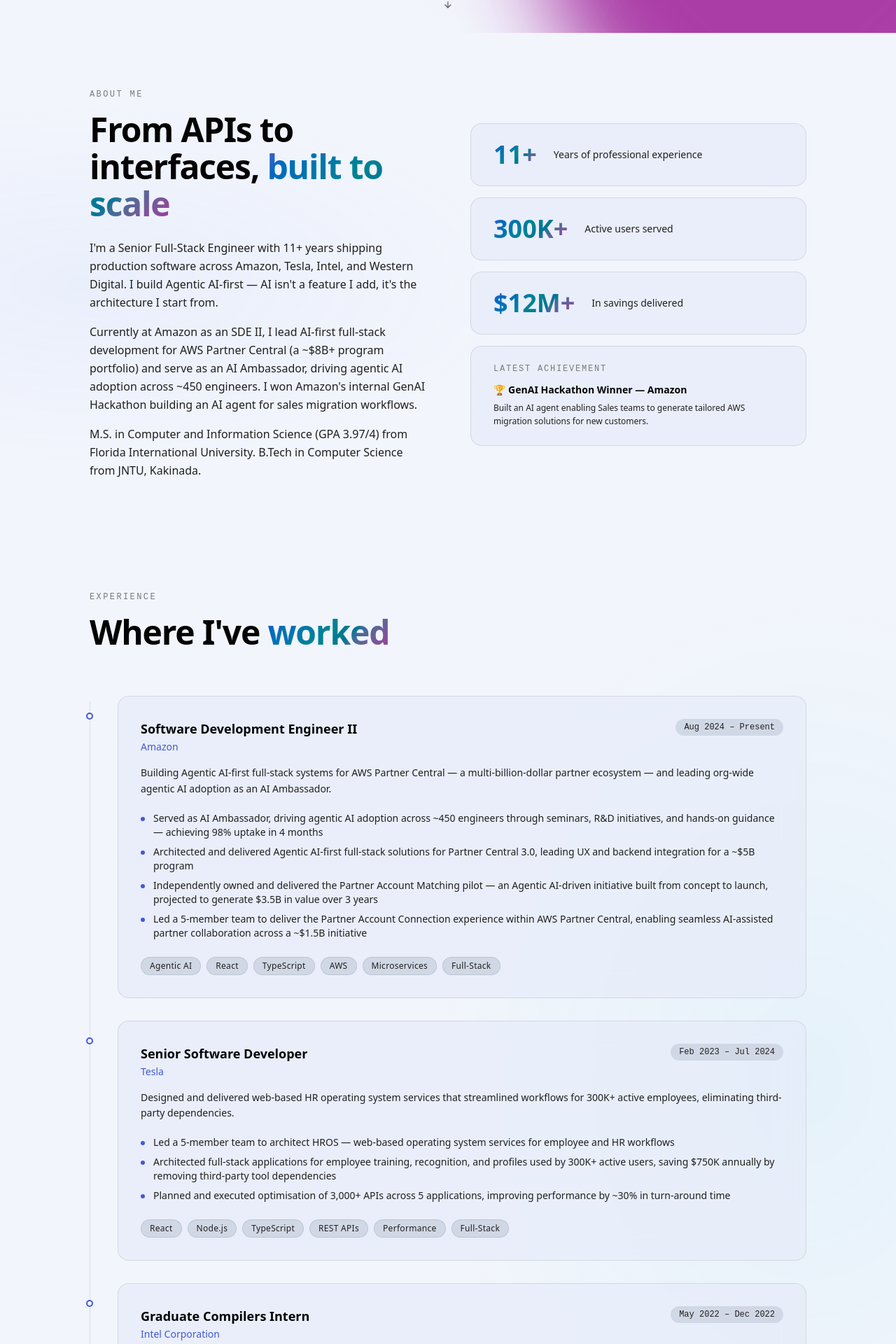
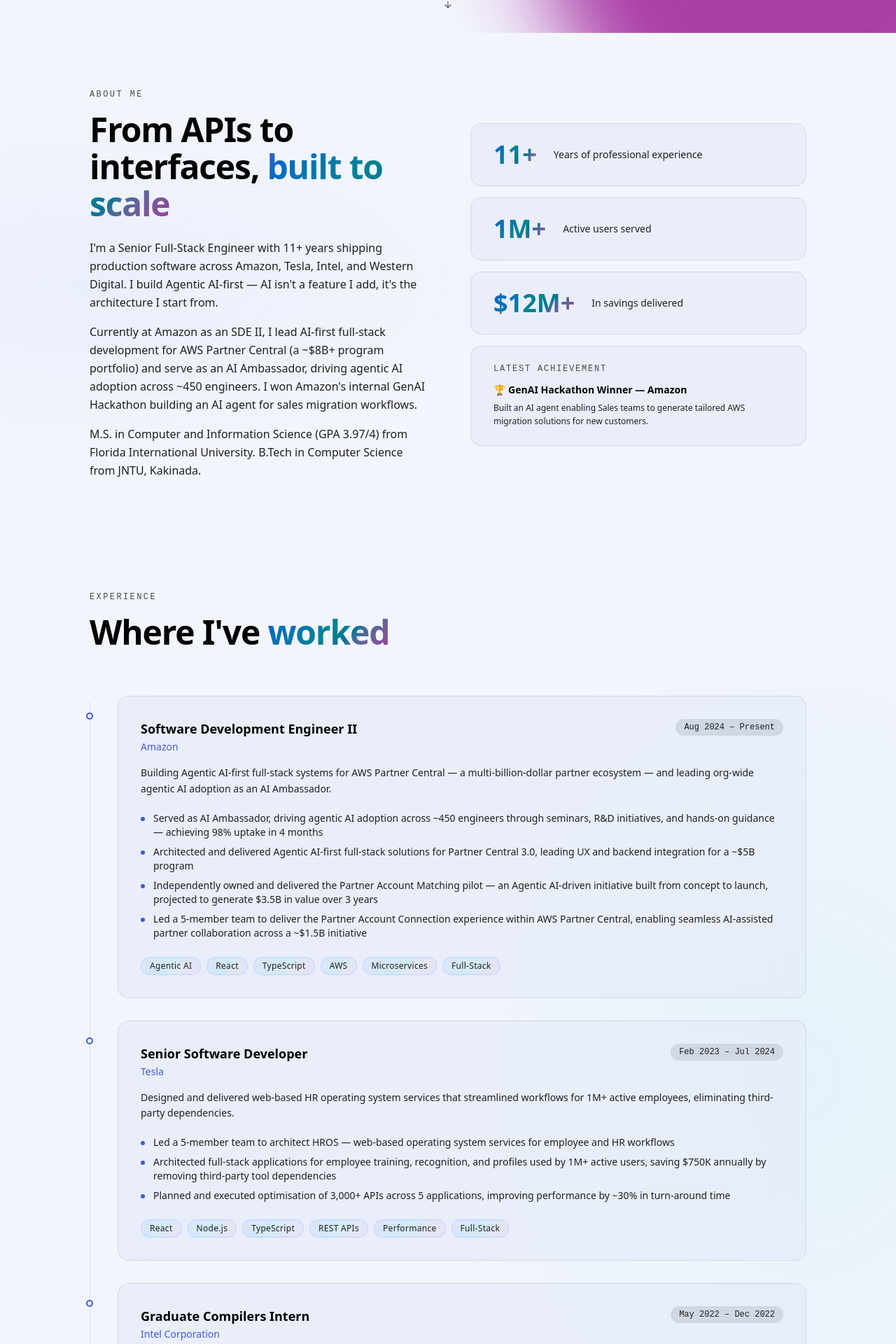
Before and after one commit to IamTheLegend/portfolio, a React (Vite) app: page / in a window 1280 px wide. Shown: the part 753-2673 px from the top of the page at 70% size. Built offline with nearby package versions, Linux system fonts and the light colour scheme.

Commit message:
light mode fixes

```diff
--- a/src/components/sections/about.tsx
+++ b/src/components/sections/about.tsx
@@ -4,7 +4,7 @@ import { GradientText } from '@/components/ui/gradient-text'
 
 const stats = [
   { value: '11+', label: 'Years of professional experience' },
-  { value: '300K+', label: 'Active users served' },
+  { value: '1M+', label: 'Active users served' },
   { value: '$12M+', label: 'In savings delivered' },
 ]
 
@@ -16,7 +16,7 @@ export function About() {
           {/* Left: bio */}
           <div>
             <FadeIn direction="left">
-              <p className="text-xs font-mono uppercase tracking-[0.2em] mb-4" style={{ color: 'var(--dim)' }}>
+              <p className="text-xs font-mono uppercase tracking-[0.2em] mb-4" style={{ color: 'var(--muted)' }}>
                 About me
               </p>
               <h2 className="text-4xl sm:text-5xl font-bold tracking-tight leading-[1.1] mb-6">
@@ -56,7 +56,7 @@ export function About() {
 
             <StaggerItem>
               <div className="glass rounded-2xl px-8 py-6">
-                <p className="text-xs font-mono uppercase tracking-[0.15em] mb-3" style={{ color: 'var(--dim)' }}>
+                <p className="text-xs font-mono uppercase tracking-[0.15em] mb-3" style={{ color: 'var(--muted)' }}>
                   Latest achievement
                 </p>
                 <p className="font-semibold text-sm" style={{ color: 'var(--fg)' }}>
--- a/src/components/sections/contact.tsx
+++ b/src/components/sections/contact.tsx
@@ -28,7 +28,7 @@ export function Contact() {
         />
 
         <FadeIn>
-          <p className="text-xs font-mono uppercase tracking-[0.2em] mb-4" style={{ color: 'var(--dim)' }}>Contact</p>
+          <p className="text-xs font-mono uppercase tracking-[0.2em] mb-4" style={{ color: 'var(--muted)' }}>Contact</p>
           <h2 className="text-4xl sm:text-5xl font-bold tracking-tight leading-[1.1] mb-6">
             Let's build something <GradientText>great</GradientText>
           </h2>
--- a/src/components/sections/hero.tsx
+++ b/src/components/sections/hero.tsx
@@ -92,7 +92,7 @@ export function Hero() {
           style={{ color: 'var(--body)' }}
         >
           From architecting AWS partner platforms powering billion-dollar programs to shipping
-          HR applications used by 300K+ people — I build software that performs at scale.
+          HR applications used by 1M+ people — I build software that performs at scale.
         </motion.p>
 
         {/* CTAs */}
--- a/src/components/sections/skills.tsx
+++ b/src/components/sections/skills.tsx
@@ -12,7 +12,7 @@ export function Skills() {
       <div className="max-w-5xl mx-auto">
         {/* Heading */}
         <FadeIn className="mb-16 text-center">
-          <p className="text-xs font-mono uppercase tracking-[0.2em] mb-4" style={{ color: 'var(--dim)' }}>Skills</p>
+          <p className="text-xs font-mono uppercase tracking-[0.2em] mb-4" style={{ color: 'var(--muted)' }}>Skills</p>
           <h2 className="text-4xl sm:text-5xl font-bold tracking-tight leading-[1.1]">
             Built to be <GradientText>AI-first</GradientText>
           </h2>
@@ -51,8 +51,8 @@ export function Skills() {
                     key={skill}
                     className="inline-flex items-center rounded-full px-5 py-2.5 text-sm font-semibold transition-all duration-200 cursor-default"
                     style={{
-                      background: 'linear-gradient(135deg, oklch(72% 0.19 270 / 0.15), oklch(72% 0.18 200 / 0.12), oklch(72% 0.20 330 / 0.15))',
-                      border: '1px solid oklch(72% 0.19 270 / 0.30)',
+                      background: 'linear-gradient(135deg, oklch(72% 0.19 270 / 0.10), oklch(72% 0.18 200 / 0.08), oklch(72% 0.20 330 / 0.10))',
+                      border: '1px solid oklch(72% 0.19 270 / 0.22)',
                       color: 'var(--fg)',
                     }}
                   >
@@ -79,10 +79,10 @@ export function Skills() {
                   {category.skills.map((skill) => (
                     <span
                       key={skill}
-                      className="inline-flex items-center rounded-full px-4 py-2 text-sm font-medium transition-all duration-200 cursor-default"
+                      className="skill-pill inline-flex items-center rounded-full px-4 py-2 text-sm font-medium cursor-default"
                       style={{
-                        background: 'var(--surface)',
-                        border: '1px solid var(--border)',
+                        background: 'linear-gradient(135deg, oklch(72% 0.19 270 / 0.10), oklch(72% 0.18 200 / 0.08), oklch(72% 0.20 330 / 0.10))',
+                        border: '1px solid oklch(72% 0.19 270 / 0.22)',
                         color: 'var(--fg)',
                       }}
                     >
--- a/src/components/sections/work.tsx
+++ b/src/components/sections/work.tsx
@@ -10,7 +10,7 @@ export function Work() {
       <div className="max-w-5xl mx-auto">
         {/* Heading */}
         <FadeIn className="mb-16">
-          <p className="text-xs font-mono uppercase tracking-[0.2em] mb-4" style={{ color: 'var(--dim)' }}>Experience</p>
+          <p className="text-xs font-mono uppercase tracking-[0.2em] mb-4" style={{ color: 'var(--muted)' }}>Experience</p>
           <h2 className="text-4xl sm:text-5xl font-bold tracking-tight leading-[1.1]">
             Where I've <GradientText>worked</GradientText>
           </h2>
--- a/src/components/ui/badge.tsx
+++ b/src/components/ui/badge.tsx
@@ -9,10 +9,17 @@ interface BadgeProps {
 export function Badge({ children, className, variant = 'default' }: BadgeProps) {
   return (
     <span
-      style={{ color: 'var(--body)' }}
+      style={{
+        color: 'var(--body)',
+        ...(variant === 'default' && {
+          background: 'linear-gradient(135deg, oklch(72% 0.19 270 / 0.12), oklch(72% 0.18 200 / 0.09), oklch(72% 0.20 330 / 0.12))',
+          border: '1px solid oklch(72% 0.19 270 / 0.25)',
+        }),
+      }}
       className={cn(
         'inline-flex items-center rounded-full px-3 py-1 text-xs font-medium tracking-wide',
-        variant === 'default' && 'bg-surface border border-border',
+        'transition-all duration-200 hover:-translate-y-px hover:border-accent/50 hover:text-fg hover:shadow-[0_0_8px_oklch(72%_0.19_270/0.2)]',
+        variant === 'default' && 'border',
         variant === 'accent' && 'bg-accent/10 text-accent border border-accent/20',
         variant === 'outline' && 'border border-border',
         className
--- a/src/data/work.ts
+++ b/src/data/work.ts
@@ -20,10 +20,10 @@ export const workEntries: WorkEntry[] = [
     role: 'Senior Software Developer',
     period: 'Feb 2023 – Jul 2024',
     description:
-      'Designed and delivered web-based HR operating system services that streamlined workflows for 300K+ active employees, eliminating third-party dependencies.',
+      'Designed and delivered web-based HR operating system services that streamlined workflows for 1M+ active employees, eliminating third-party dependencies.',
     bullets: [
       'Led a 5-member team to architect HROS — web-based operating system services for employee and HR workflows',
-      'Architected full-stack applications for employee training, recognition, and profiles used by 300K+ active users, saving $750K annually by removing third-party tool dependencies',
+      'Architected full-stack applications for employee training, recognition, and profiles used by 1M+ active users, saving $750K annually by removing third-party tool dependencies',
       'Planned and executed optimisation of 3,000+ APIs across 5 applications, improving performance by ~30% in turn-around time',
     ],
     tags: ['React', 'Node.js', 'TypeScript', 'REST APIs', 'Performance', 'Full-Stack'],
--- a/src/index.css
+++ b/src/index.css
@@ -241,6 +241,7 @@ a {
   animation: glow-pulse 3s ease-in-out infinite;
 }
 
+
 /* ── Scrollbar ─────────────────────────────────────────────────────── */
 ::-webkit-scrollbar { width: 6px; }
 ::-webkit-scrollbar-track { background: var(--bg); }
```
